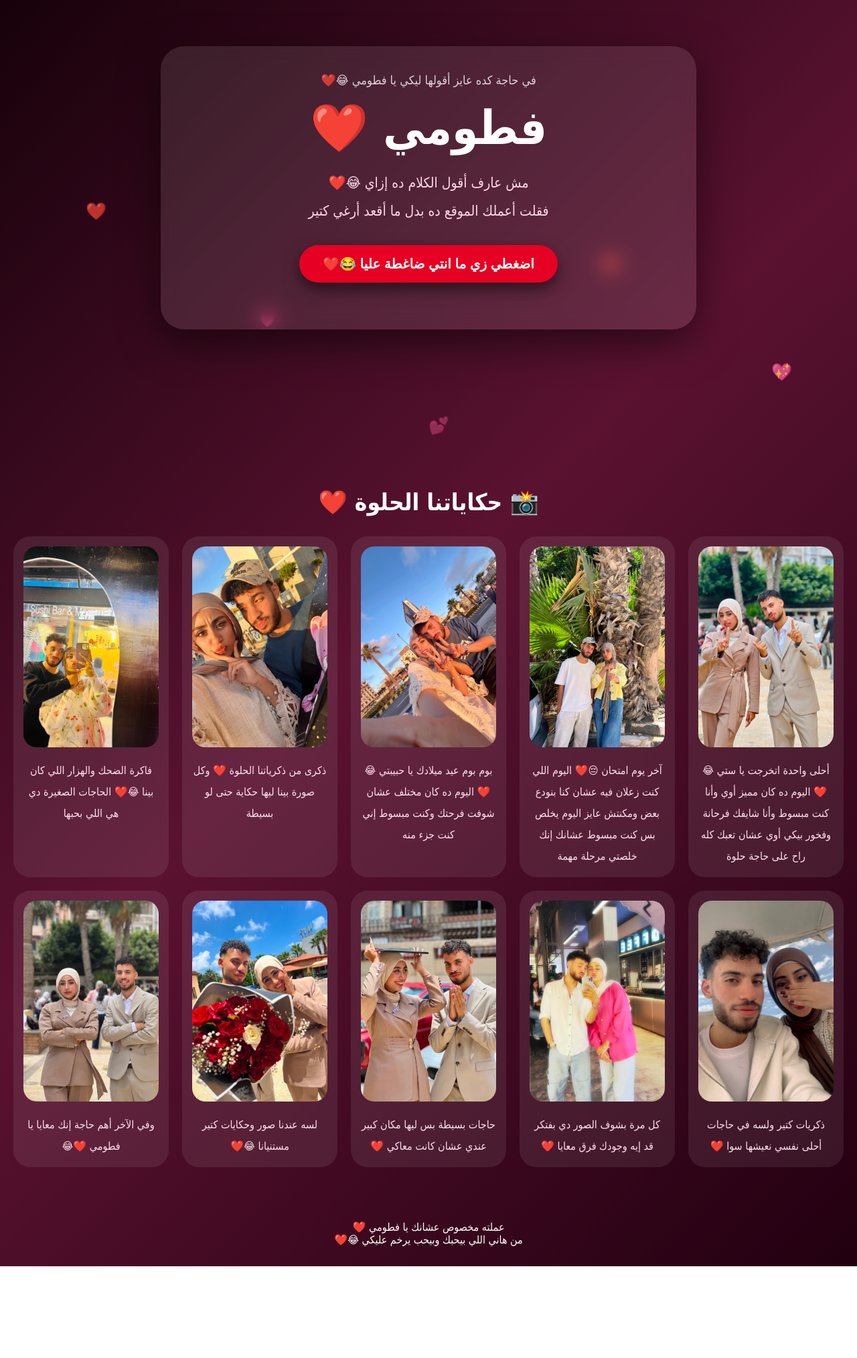
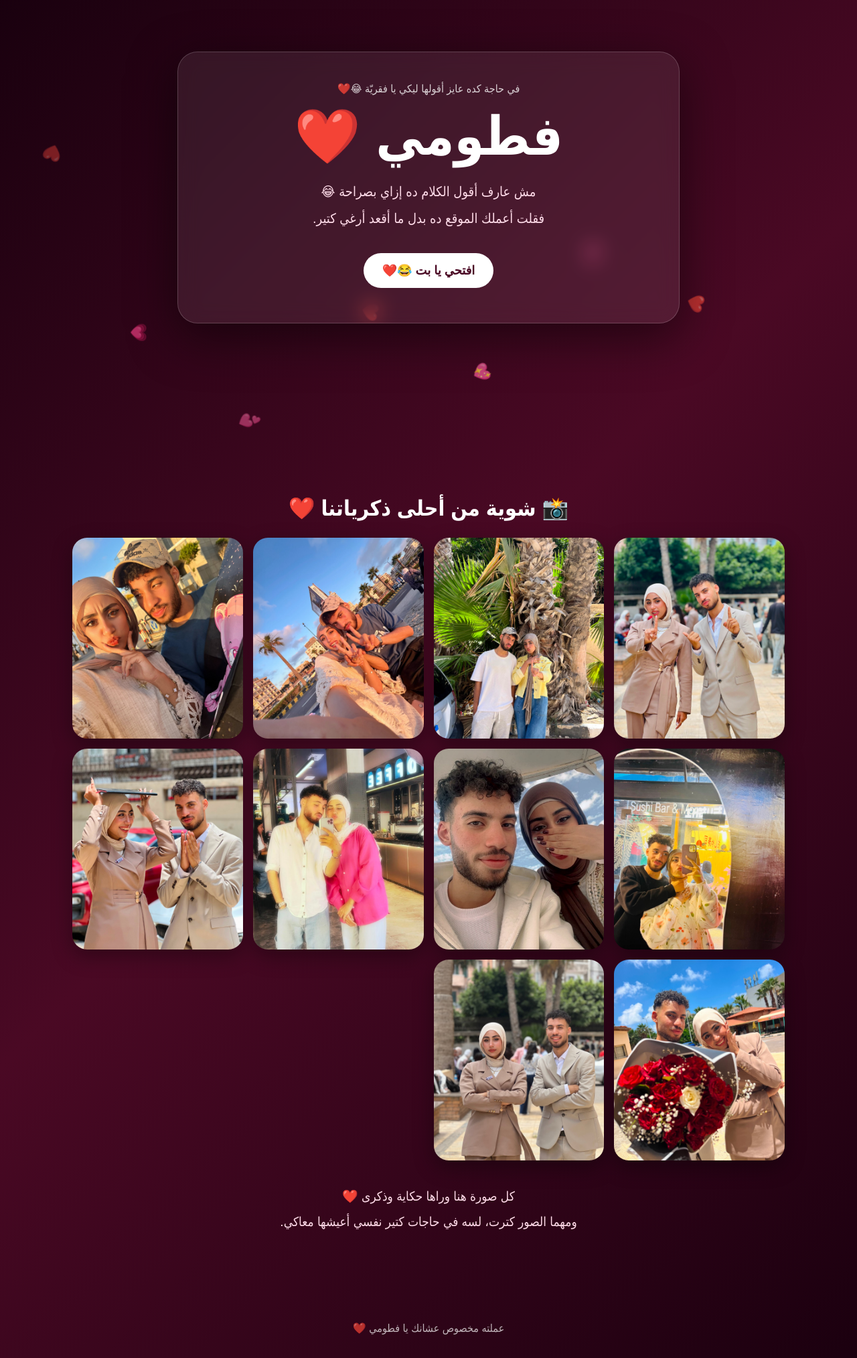
Before and after one commit to hmohamedkhamees-ai/love-for-you, a plain HTML site: page index.html in a window 1280 px wide. Shown: the part 120-2148 px from the top of the page at 67% size. Before the commit the page ends 2011 px from the top, so only its background shows below. Drawn offline with Linux system fonts and the light colour scheme.

Commit message:
Update index.html

```diff
--- a/index.html
+++ b/index.html
@@ -1,680 +1,394 @@
 <!DOCTYPE html>
 <html lang="ar" dir="rtl">
 <head>
-
 <meta charset="UTF-8">
 <meta name="viewport" content="width=device-width, initial-scale=1.0">
 
 <title>لفطومي ❤️</title>
 
 <style>
-
 *{
+  box-sizing:border-box;
   margin:0;
   padding:0;
-box-sizing:border-box;
 }
 
 body{
-font-family:Tahoma,Arial,sans-serif;
-background:linear-gradient(135deg,#120008,#5a1230,#220010);
+  font-family:Arial,Tahoma,sans-serif;
+  background:linear-gradient(135deg,#16000d,#4a0924,#1b000f);
   color:white;
   overflow-x:hidden;
 }
 
-
 /* القلوب */
-
 .hearts{
   position:fixed;
   inset:0;
+  pointer-events:none;
   overflow:hidden;
   z-index:0;
-pointer-events:none;
 }
 
 .heart{
   position:absolute;
   bottom:-50px;
-font-size:25px;
-animation:up 12s linear infinite;
-opacity:.8;
+  font-size:23px;
+  animation:floatUp linear infinite;
+  opacity:.75;
 }
 
-
-@keyframes up{
-
+@keyframes floatUp{
   0%{
-transform:translateY(0);
+    transform:translateY(0) rotate(0);
     opacity:0;
   }
-
-20%{
-opacity:1;
+  15%{opacity:.8}
+  100%{
+    transform:translateY(-110vh) rotate(360deg);
+    opacity:0;
+  }
 }
 
-100%{
-transform:translateY(-120vh);
-opacity:0;
-}
-
-}
-
-
-
 /* الصفحة */
-
 .page{
+  position:relative;
+  z-index:2;
   min-height:100vh;
   display:flex;
   justify-content:center;
   align-items:center;
   padding:25px;
-position:relative;
-z-index:2;
 }
-
 
 .card{
   width:100%;
-max-width:800px;
-background:rgba(255,255,255,.1);
+  max-width:750px;
+  padding:45px 25px;
+  text-align:center;
+  background:rgba(255,255,255,.08);
+  border:1px solid rgba(255,255,255,.18);
+  border-radius:30px;
   backdrop-filter:blur(15px);
-border-radius:35px;
-padding:40px 25px;
-text-align:center;
-box-shadow:0 20px 60px #0008;
+  box-shadow:0 20px 70px rgba(0,0,0,.5);
 }
 
+.small{
+  font-size:16px;
+  opacity:.8;
+  margin-bottom:15px;
+}
 
-.small{
+h1{
+  font-size:clamp(45px,10vw,80px);
+  margin-bottom:15px;
+}
+
+.subtitle{
+  font-size:20px;
+  line-height:2;
+  color:#ffdce9;
+  margin-bottom:25px;
+}
+
+button{
+  border:0;
+  padding:15px 28px;
+  border-radius:50px;
+  font-size:18px;
+  font-weight:bold;
+  cursor:pointer;
+  color:#4a0924;
+  background:white;
+  transition:.3s;
+  margin:7px;
+}
+
+button:hover{
+  transform:scale(1.06);
+}
+
+#letter{
+  display:none;
+  margin-top:30px;
+  text-align:right;
+  line-height:2.2;
+  font-size:18px;
+  color:#fff4f8;
+  animation:appear 1s ease;
+}
+
+#letter h2{
+  text-align:center;
+  margin-bottom:25px;
+  font-size:30px;
+}
+
+#letter p{
+  margin-bottom:18px;
+}
+
+.big{
+  text-align:center;
+  font-size:27px;
+  font-weight:bold;
+  margin:30px 0;
+  color:#ffd3e1;
+}
+
+.signature{
+  text-align:center;
+  margin-top:30px;
   font-size:18px;
   opacity:.8;
 }
 
-
-h1{
-font-size:70px;
-margin:20px;
+@keyframes appear{
+  from{
+    opacity:0;
+    transform:translateY(20px);
+  }
+  to{
+    opacity:1;
+    transform:translateY(0);
+  }
 }
 
-
-.subtitle{
-font-size:21px;
-line-height:2;
-color:#ffd9e8;
+/* الصور */
+.gallery{
+  position:relative;
+  z-index:2;
+  padding:60px 18px;
+  max-width:1100px;
+  margin:auto;
 }
 
-
-
-/* الزرار */
-
-button{
-
-margin:30px;
-
-padding:16px 35px;
-
-border:0;
-
-border-radius:50px;
-
-font-size:20px;
-
-font-weight:bold;
-
-cursor:pointer;
-
-background:#e60023;
-
-color:white;
-
-box-shadow:0 10px 25px #0008;
-
-transition:.3s;
-
+.gallery h2{
+  text-align:center;
+  font-size:32px;
+  margin-bottom:25px;
 }
 
-
-button:hover{
-
-transform:scale(1.08);
-
-background:#ff1744;
-
+.photos{
+  display:grid;
+  grid-template-columns:repeat(auto-fit,minmax(220px,1fr));
+  gap:15px;
 }
 
-
-
-/* الرسالة */
-
-#letter{
-
-display:none;
-
-text-align:right;
-
-line-height:2.3;
-
-font-size:19px;
-
-animation:show 1s;
-
+.photos img{
+  width:100%;
+  height:300px;
+  object-fit:cover;
+  border-radius:22px;
+  box-shadow:0 10px 30px rgba(0,0,0,.35);
+  transition:.4s;
 }
 
-
-@keyframes show{
-
-from{
-
-opacity:0;
-
-transform:translateY(30px);
-
+.photos img:hover{
+  transform:scale(1.03) rotate(1deg);
 }
 
-to{
-
-opacity:1;
-
-transform:translateY(0);
-
+.note{
+  text-align:center;
+  font-size:19px;
+  line-height:2;
+  margin:35px auto;
+  max-width:700px;
+  color:#ffdce9;
 }
 
+footer{
+  text-align:center;
+  padding:35px;
+  opacity:.7;
 }
-
-
-
-.big{
-
-text-align:center;
-
-font-size:30px;
-
-font-weight:bold;
-
-color:#ffd0df;
-
-margin:30px;
-
-}
-
-
-
-.gallery{
-
-padding:50px 20px;
-
-position:relative;
-
-z-index:2;
-
-}
-
-
-.gallery h2{
-
-text-align:center;
-
-font-size:35px;
-
-margin-bottom:30px;
-
-}
-
-
-.photos{
-
-display:grid;
-
-grid-template-columns:repeat(auto-fit,minmax(230px,1fr));
-
-gap:20px;
-
-}
-
-
-.photo-box{
-
-background:#ffffff15;
-
-padding:15px;
-
-border-radius:25px;
-
-text-align:center;
-
-opacity:0;
-
-transform:translateY(50px);
-
-transition:1s;
-
-}
-
-
-.photo-box.show{
-
-opacity:1;
-
-transform:translateY(0);
-
-}
-
-
-.photo-box img{
-
-width:100%;
-
-height:300px;
-
-object-fit:cover;
-
-border-radius:20px;
-
-}
-
-
-.photo-box p{
-
-margin-top:15px;
-
-line-height:2;
-
-color:#ffe0eb;
-
-}
-
-
-footer{
-
-text-align:center;
-
-padding:30px;
-
-}
-
 </style>
-
 </head>
 
 <body>
 
-<audio id="music" src="song.mp3"></audio>
-
-
 <div class="hearts">
 
-<span class="heart" style="left:10%">❤️</span>
-
-<span class="heart" style="left:30%;animation-delay:2s">💗</span>
-
-<span class="heart" style="left:50%;animation-delay:4s">💕</span>
-
-<span class="heart" style="left:70%;animation-delay:1s">❤️</span>
-
-<span class="heart" style="left:90%;animation-delay:3s">💖</span>
+<span class="heart" style="left:5%;animation-duration:9s;">❤️</span>
+<span class="heart" style="left:15%;animation-duration:12s;animation-delay:2s;">💗</span>
+<span class="heart" style="left:28%;animation-duration:10s;animation-delay:4s;">💕</span>
+<span class="heart" style="left:42%;animation-duration:14s;animation-delay:1s;">❤️</span>
+<span class="heart" style="left:55%;animation-duration:11s;animation-delay:3s;">💖</span>
+<span class="heart" style="left:68%;animation-duration:13s;">💕</span>
+<span class="heart" style="left:80%;animation-duration:10s;animation-delay:2s;">❤️</span>
+<span class="heart" style="left:92%;animation-duration:15s;animation-delay:5s;">💗</span>
 
 </div>
+
 <main class="page">
 
 <section class="card">
 
-
 <div class="small">
-في حاجة كده عايز أقولها ليكي يا فطومي 😂❤️
+في حاجة كده عايز أقولها ليكي يا فقريّة 😂❤️
 </div>
-
 
 <h1>
 فطومي ❤️
 </h1>
 
-
 <div class="subtitle">
-
-مش عارف أقول الكلام ده إزاي 😂❤️<br>
-فقلت أعملك الموقع ده بدل ما أقعد أرغي كتير
-
+مش عارف أقول الكلام ده إزاي بصراحة 😂<br>
+فقلت أعملك الموقع ده بدل ما أقعد أرغي كتير.
 </div>
 
-
 <button onclick="openLetter()">
-اضغطي زي ما انتي ضاغطة عليا 😂❤️
+افتحي يا بت 😂❤️
 </button>
 
-
-
 <div id="letter">
-
 
 <h2>
 بصي بقى يا فطومي ❤️
 </h2>
 
-
+<p>
+أنا عارف إني ساعات ببقى رخم وبزعلك، وساعات بعمل حاجات تضايقك وأنا أصلاً مش واخد بالي إن الموضوع ممكن يزعلك بالشكل ده.
+</p>
 
 <p>
-أنا مش بعرف أقول الكلام اللي جوايا دايمًا بس حبيت أعملك حاجة تفضل معاكي وتفكرك إنك حد مهم عندي أوي
+وعارف كمان إني ساعات لما بتخانق معاكي أو أكون متضايق بقفل ومببقاش أحسن حد في التعامل، وده أكيد بيخليكي تحسي إني مش فارق معايا.
 </p>
 
+<p>
+بس والله يا فطومي الموضوع مش كده خالص.
+</p>
 
 <p>
-عارف إني ساعات ببقى رخم وبقفل وساعات بطلع عينك معايا 😂 بس والله ده مش معناه إنك مش فارقة معايا
+أنا بحبك بجد، ومش بقولها عشان الموقع ولا عشان أصلح موقف وخلاص 😂❤️
+إنتي عارفة إنتي بالنسبالي إيه.
 </p>
 
+<div class="big">
+بحبك يا فقريّة 😂❤️
+</div>
 
 <p>
-إنتي بقيتي جزء من يومي ومن تفاصيل كتير في حياتي ومهما رخمت عليكي عارفة إن مكانك كبير عندي
+وبحب هزارك ورخامتك، وبحب إنك بتدخلي في تفاصيل يومي حتى لو ساعات بتطلعي عيني 😂
 </p>
 
-
-
-<div class="big">
-بحبك يا فطومي 😂❤️
-</div>
-
-
+<p>
+وبحب كلامنا، حتى الكلام اللي بنتخانق فيه، وبحب إن في حد أصلًا فارق معاه أنا بعمل إيه وبفكر في إيه.
+</p>
 
 <p>
-فاكرة بقى كل الحاجات الصغيرة اللي بينا 😂❤️ الحاجات اللي يمكن تبان عادية بس بالنسبالي ليها معنى كبير
+أنا آسف على كل مرة زعلتك فيها، وكل مرة خليتك تحسي إني مش مهتم أو إنك مش أولوية عندي.
 </p>
 
-
+<p>
+ومش هقولك بقى الكلام المثالي بتاع "مش هزعلك تاني أبدًا" عشان إحنا الاتنين عارفين إني ممكن أبقى غلس تاني 😂
+</p>
 
 <p>
-أنا بحب ضحكتك وهزارك وطريقتك وبحب إني أرخم عليكي وتفضلي تزعلي مني شوية وبعدين نرجع نضحك تاني 😂❤️
+بس هقولك إني هحاول، وهحاول بجد، عشان مش عايز كل شوية نوصل لمرحلة إننا نزعل من بعض ونبعد.
 </p>
 
-
-
 <p>
-ومهما حصل بينا ومهما اتخانقنا مش عايزك تنسي إنك حد غالي عندي أوي
+أنا عايزك تفضلي معايا، وعايز أفضل أشوفك وأكلمك وأرخم عليكي وأسمعك وإنتي بتتكلمي في نفس الحاجة للمرة المليون 😂❤️
 </p>
-
-
-
-<p>
-ومعلش يا فطومي على كل مرة زعلتك فيها أو خليتك تحسي إني مش مهتم عشان ساعات أنا بعرف أعمل حاجات غلط بس مشاعري ناحيتك عمرها ما كانت قليلة
-</p>
-
-
 
 <div class="big">
 إنتي غالية عندي أوي ❤️
 </div>
 
-
+<p>
+ومهما اتخانقنا ومهما اتضايقنا من بعض، ده مش معناه إن حبي ليكي بيتغير.
+</p>
 
 <p>
-ودلوقتي بقى تعالي نفتكر شوية حاجات حلوة بينا 😂❤️
+أنا ممكن أكون مش بعرف أقول اللي جوايا صح، وممكن تصرفاتي ساعات تقول عكس اللي حاسه، بس الحقيقة إنك فارقة معايا جدًا.
 </p>
 
+<p>
+فـ معلش يا فطومي ❤️
+سامحيني على كل مرة زعلتك فيها، وعلى كل مرة خليتك تزعلي بسببي.
+</p>
+
+<div class="big">
+ومتحاوليش تستغلي الموقع ده عليا بعد كده 😂❤️
+</div>
+
+<p>
+وفي الآخر يعني...
+</p>
+
+<div class="big">
+بحبك يا فقريّة ❤️😂
+<br>
+ومش عايز أخسرك.
+</div>
+
+<div class="signature">
+من هاني اللي بيحبك وبيحب يرخم عليكي ❤️
+</div>
 
 </div>
-
 
 </section>
 
 </main>
 
 
-
-
 <section class="gallery">
 
-
 <h2>
-📸 حكاياتنا الحلوة ❤️
+📸 شوية من أحلى ذكرياتنا ❤️
 </h2>
-
-
 
 <div class="photos">
 
-
-
-<div class="photo-box">
-
 <img src="photo1.jpg">
-
-<p>
-أحلى واحدة اتخرجت يا ستي 😂❤️ اليوم ده كان مميز أوي وأنا كنت مبسوط وأنا شايفك فرحانة وفخور بيكي أوي عشان تعبك كله راح على حاجة حلوة
-</p>
+<img src="photo2.jpg">
+<img src="photo3.jpg">
+<img src="photo4.jpg">
+<img src="photo5.jpg">
+<img src="photo6.jpg">
+<img src="photo7.jpg">
+<img src="photo8.jpg">
+<img src="photo9.jpg">
+<img src="photo10.jpg">
 
 </div>
 
-
-
-
-<div class="photo-box">
-
-<img src="photo2.jpg">
-
-<p>
-آخر يوم امتحان 😔❤️ اليوم اللي كنت زعلان فيه عشان كنا بنودع بعض ومكنتش عايز اليوم يخلص بس كنت مبسوط عشانك إنك خلصتي مرحلة مهمة
-</p>
-
+<div class="note">
+كل صورة هنا وراها حكاية وذكرى ❤️
+<br>
+ومهما الصور كترت، لسه في حاجات كتير نفسي أعيشها معاكي.
 </div>
 
+</section>
 
-
-
-<div class="photo-box">
-
-<img src="photo3.jpg">
-
-<p>
-بوم بوم عيد ميلادك يا حبيبتي 😂❤️ اليوم ده كان مختلف عشان شوفت فرحتك وكنت مبسوط إني كنت جزء منه
-</p>
-
-</div>
-
-
-
-
-<div class="photo-box">
-
-<img src="photo4.jpg">
-
-<p>
-ذكرى من ذكرياتنا الحلوة ❤️ وكل صورة بينا ليها حكاية حتى لو بسيطة
-</p>
-
-</div>
-
-
-
-
-<div class="photo-box">
-
-<img src="photo5.jpg">
-
-<p>
-فاكرة الضحك والهزار اللي كان بينا 😂❤️ الحاجات الصغيرة دي هي اللي بحبها
-</p>
-
-</div>
-
-
-
-
-<div class="photo-box">
-
-<img src="photo6.jpg">
-
-<p>
-ذكريات كتير ولسه في حاجات أحلى نفسي نعيشها سوا ❤️
-</p>
-
-</div>
-
-
-
-
-<div class="photo-box">
-
-<img src="photo7.jpg">
-
-<p>
-كل مرة بشوف الصور دي بفتكر قد إيه وجودك فرق معايا ❤️
-</p>
-
-</div>
-
-
-
-
-<div class="photo-box">
-
-<img src="photo8.jpg">
-
-<p>
-حاجات بسيطة بس ليها مكان كبير عندي عشان كانت معاكي ❤️
-</p>
-
-</div>
-
-
-
-
-<div class="photo-box">
-
-<img src="photo9.jpg">
-
-<p>
-لسه عندنا صور وحكايات كتير مستنيانا 😂❤️
-</p>
-
-</div>
-
-
-
-
-<div class="photo-box">
-
-<img src="photo10.jpg">
-
-<p>
-وفي الآخر أهم حاجة إنك معايا يا فطومي ❤️😂
-</p>
-
-</div>
-
-
-</div>
-
-
-</section>
 <footer>
-
 عملته مخصوص عشانك يا فطومي ❤️
-<br>
-من هاني اللي بيحبك وبيحب يرخم عليكي 😂❤️
-
 </footer>
-
 
 
 <script>
 
-
 function openLetter(){
 
-
-let letter = document.getElementById("letter");
-
-let button = document.querySelector("button");
-
-let music = document.getElementById("music");
-
-
-// تشغيل الأغنية بعد الضغط
-
-music.play().catch(function(){
-
-console.log("المتصفح محتاج ضغط من المستخدم");
-
-});
-
-
-// إظهار الرسالة
+const letter=document.getElementById("letter");
+const button=document.querySelector("button");
 
 letter.style.display="block";
-
-
-// إخفاء الزرار
-
 button.style.display="none";
-
-
-// النزول للرسالة
 
 setTimeout(function(){
 
 letter.scrollIntoView({
-
 behavior:"smooth",
-
 block:"start"
-
 });
 
-},300);
-
+},100);
 
 }
 
-
-
-
-// حركة ظهور الصور واحدة واحدة
-
-const photos = document.querySelectorAll(".photo-box");
-
-
-const observer = new IntersectionObserver((entries)=>{
-
-
-entries.forEach(entry=>{
-
-
-if(entry.isIntersecting){
-
-
-entry.target.classList.add("show");
-
-
-}
-
-
-});
-
-
-},{
-
-
-threshold:.2
-
-
-});
-
-
-
-photos.forEach(photo=>{
-
-
-observer.observe(photo);
-
-
-});
-
-
-
 </script>
 
-
-
 </body>
-
 </html>
```
Lines whose indentation alone changed are shown as unchanged.
